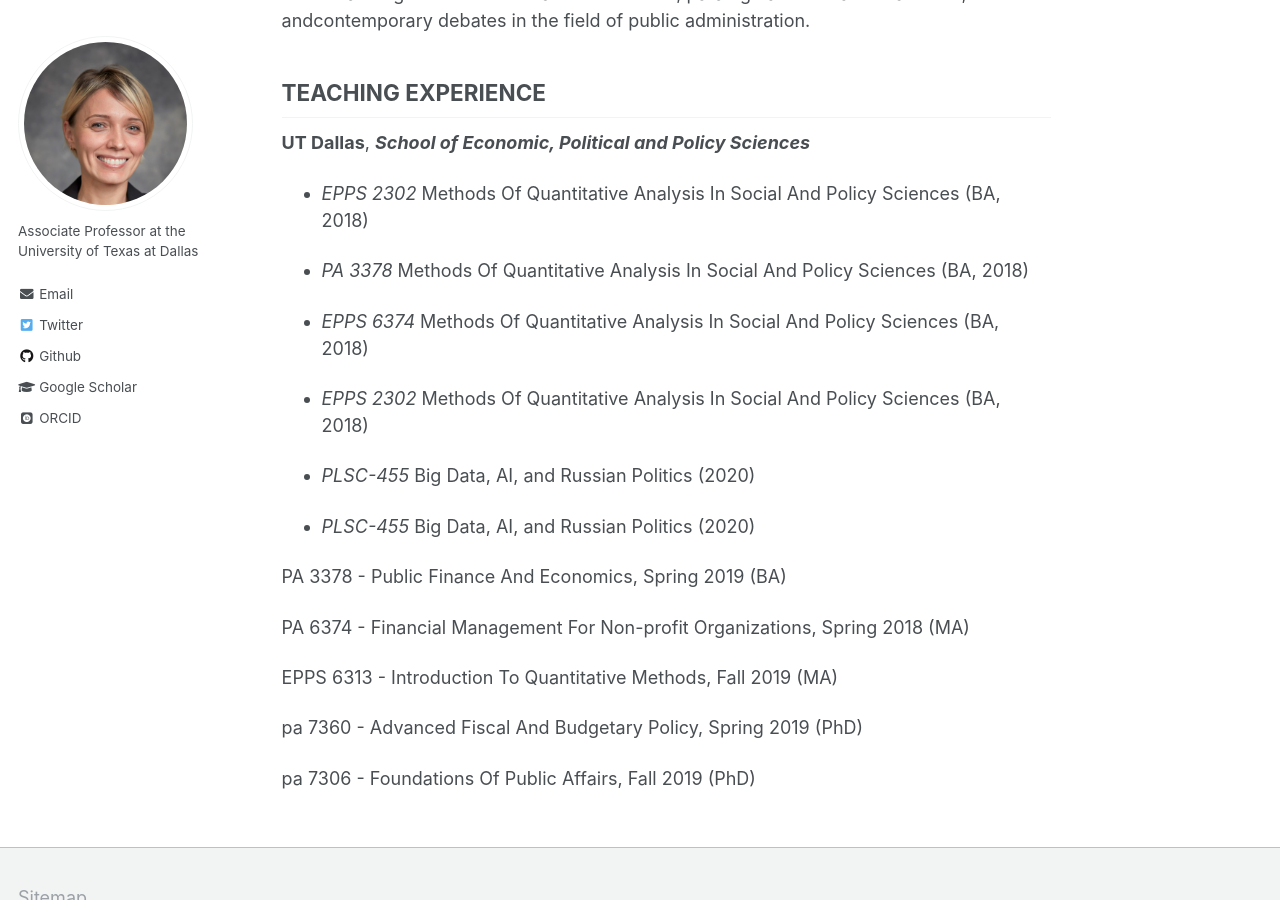
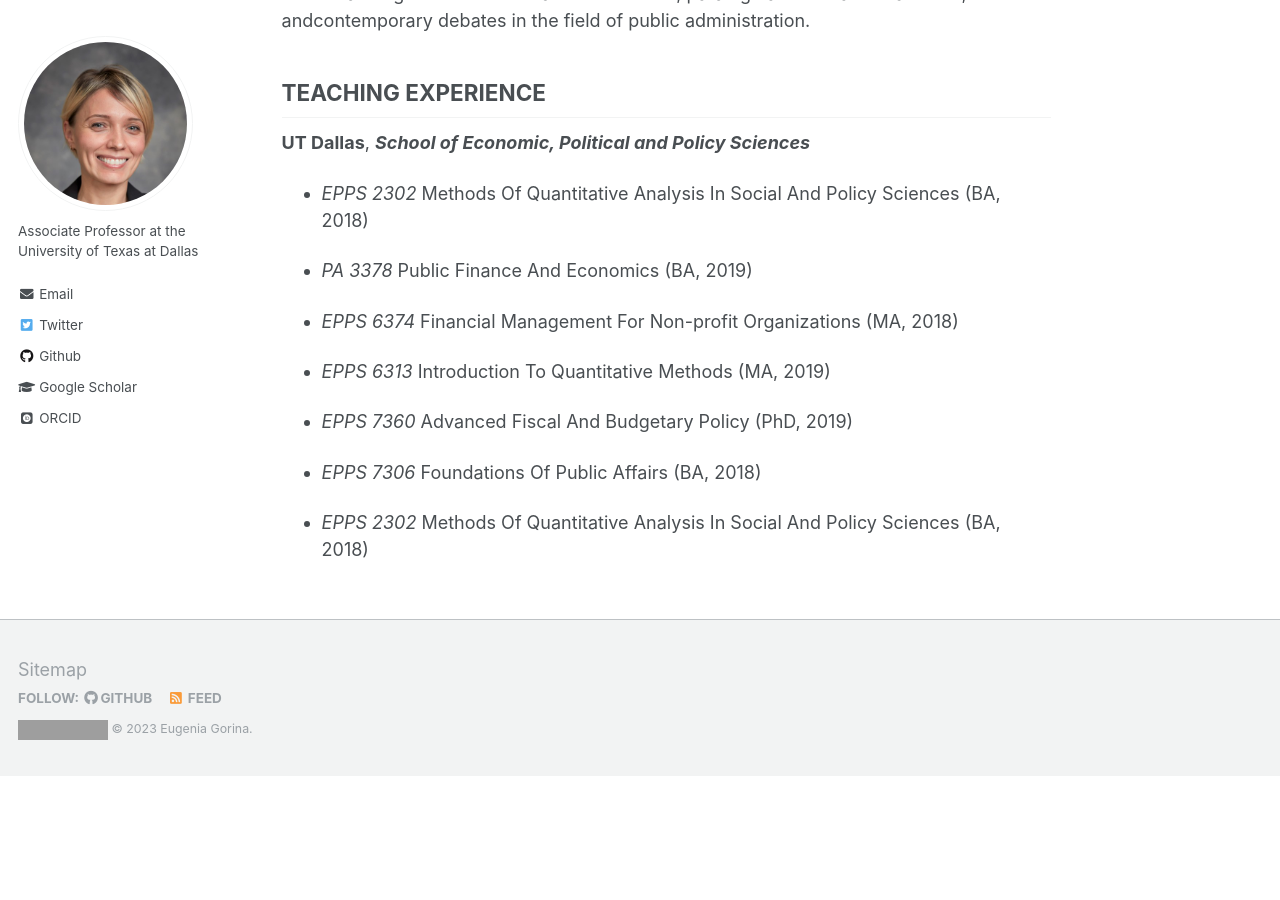
Before and after one commit to egorina/egorina.github.io, a Jekyll site: the page built from _pages/teaching.md, in a window 1280 px wide and 900 px high, scrolled down 586 px. Built offline with Jekyll 4.4.1, drawn with Linux system fonts in a browser that asks for light colours; some web fonts are replaced; comment, search, counter and statistics services are not loaded; after the commit the page ends 1362 px from its top, so only the background shows below that; grey boxes are pictures that could not be loaded.

Commit message:
Update teaching.md

```diff
--- a/_pages/teaching.md
+++ b/_pages/teaching.md
@@ -15,34 +15,23 @@ redirect_from:
 
 This course initiates doctoral students in the process of developing an intellectual identity groundedin the field of public administration and provides a venue for students to begin making linkagesbetween their own research interests and the intellectual and practical issues of the field. The coursewill emphasize extensive reading and discussion of some of the most important and influentialliterature in public administration, with a focus on those writers and ideas that have affected thetrajectory of the field. The course constitutes an important step towards preparing students for theirqualifying examination and, further, toward setting a frame for their dissertation topic. To this end,the Foundations course is designed to provide students with a broad theoretically- and historically rooted understanding of the intellectual controversies, paradigmatic research traditions, andcontemporary debates in the field of public administration.
 
-
 ## TEACHING EXPERIENCE
 
 **UT Dallas**, ***School of Economic, Political and Policy Sciences***
 
   * *EPPS 2302* Methods Of Quantitative Analysis In Social And Policy Sciences (BA, 2018)
 
-  * *PA 3378* Methods Of Quantitative Analysis In Social And Policy Sciences (BA, 2018)
+  * *PA 3378* Public Finance And Economics (BA, 2019)
 
-  * *EPPS 6374* Methods Of Quantitative Analysis In Social And Policy Sciences (BA, 2018)
+  * *EPPS 6374* Financial Management For Non-profit Organizations (MA, 2018)
+
+  * *EPPS 6313* Introduction To Quantitative Methods (MA, 2019)
+
+  * *EPPS 7360* Advanced Fiscal And Budgetary Policy (PhD, 2019)
+
+  * *EPPS 7306* Foundations Of Public Affairs (BA, 2018)
 
   * *EPPS 2302* Methods Of Quantitative Analysis In Social And Policy Sciences (BA, 2018)
-
-  * *PLSC-455* Big Data, AI, and Russian Politics (2020)
-
-  * *PLSC-455* Big Data, AI, and Russian Politics (2020)
-
-
-PA 3378 - Public Finance And Economics, Spring 2019 (BA)
-
-PA 6374 - Financial Management For Non-profit Organizations, Spring 2018 (MA)
-
-EPPS 6313 - Introduction To Quantitative Methods, Fall 2019 (MA)
-
-pa 7360 - Advanced Fiscal And Budgetary Policy, Spring 2019 (PhD)
-
-pa 7306 - Foundations Of Public Affairs, Fall 2019 (PhD)
-
 
 <!--
 <center>
```
